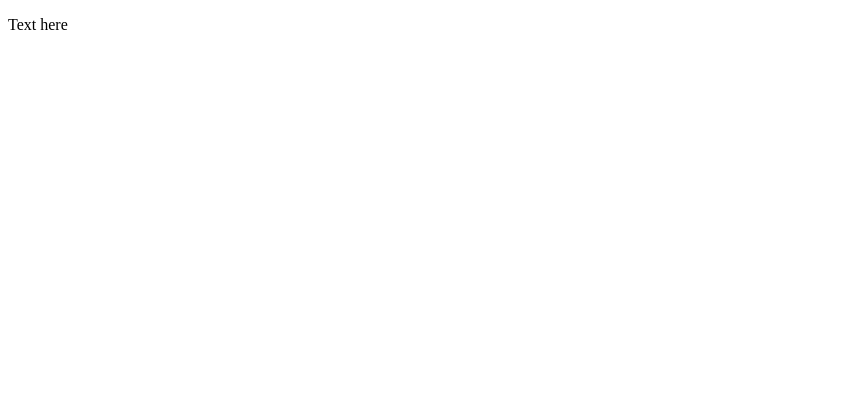
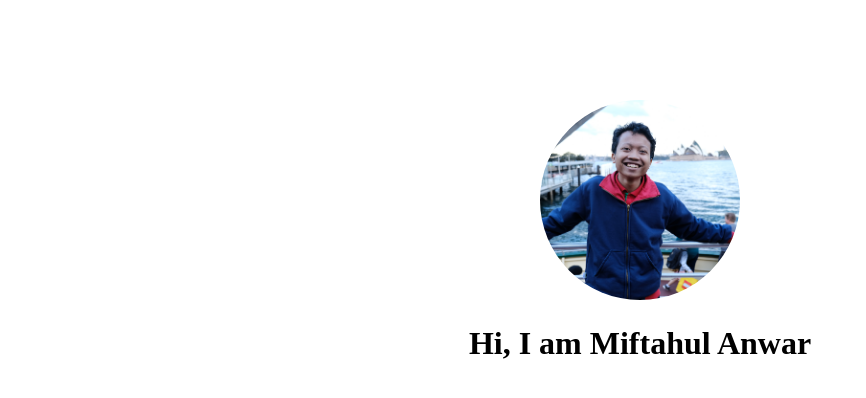
Before and after one commit to mifwar/experimental-personal-web, a plain HTML site: page index.html in a window 1280 px wide. Shown: the whole page, without its empty margins (0-866 px from the left). Drawn offline with Linux system fonts and the light colour scheme.

Commit message:
add image

```diff
--- a/index.html
+++ b/index.html
@@ -5,6 +5,9 @@
     <title>Mifwar's Personal Site</title>
   </head>
   <body>
-    <p>Text here</p>
+    <div style="margin-top: 100px">
+        <center><img src="resource/MiftahulAnwar.png" style="width: 200px; height:200px; object-fit: cover;border-radius: 100%"></center>
+        <center><h1>Hi, I am Miftahul Anwar</h1></center>
+    </div>
   </body>
 </html>
```
